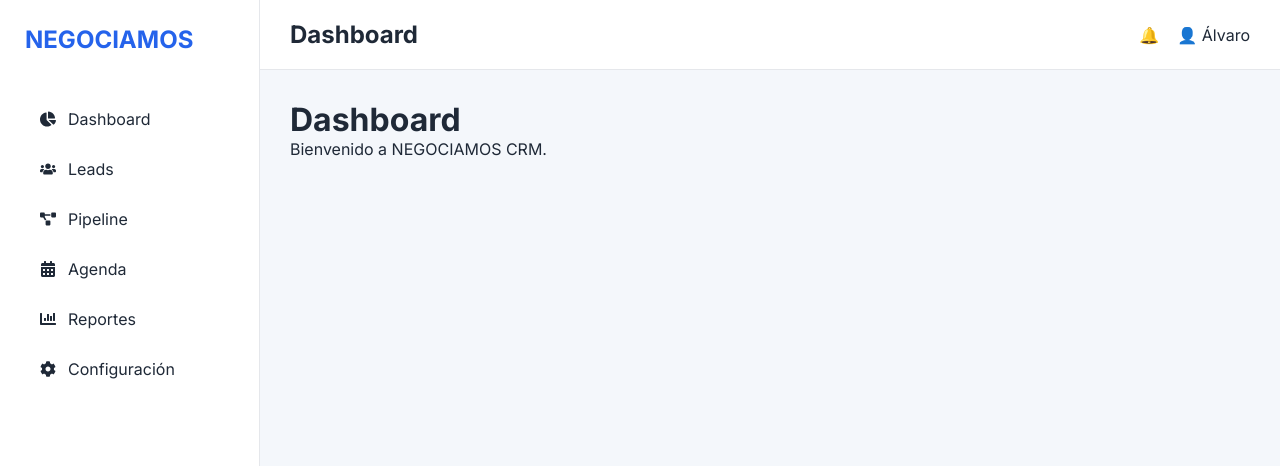
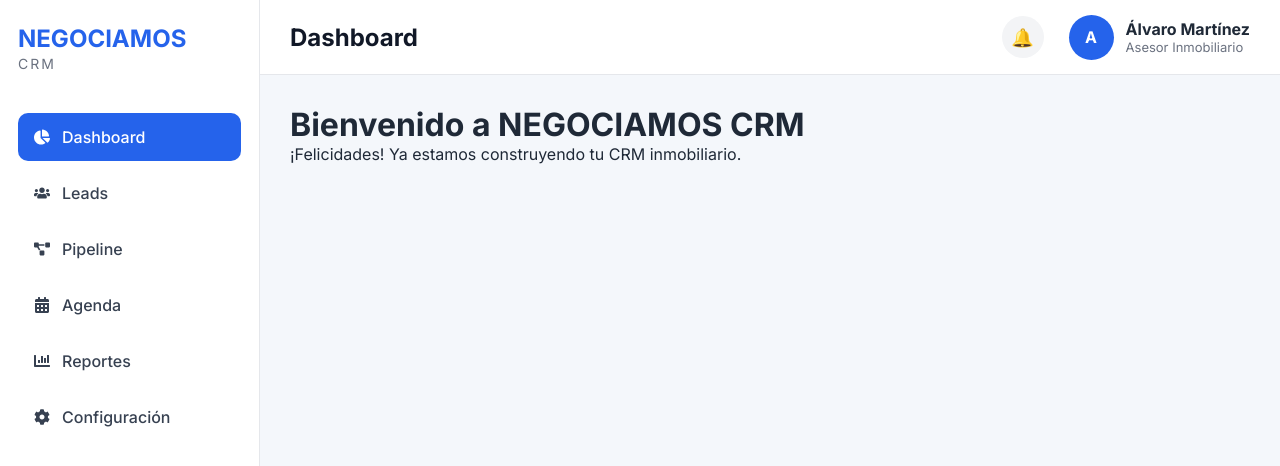
Before and after one commit to AMartinezSanchez/negociamos-crm, a React (Vite) app: page / in a window 1280 px wide. Shown: the top 466 px of the page. Built offline with nearby package versions, Linux system fonts and the light colour scheme.

Commit message:
Version 0.3 - Layout (Sidebar + Header + MainLayout)

```diff
--- a/src/components/Header/Header.css
+++ b/src/components/Header/Header.css
@@ -1,9 +1,70 @@
-.header{
-    height:70px;
-    background:white;
-    display:flex;
-    justify-content:space-between;
-    align-items:center;
-    padding:0 30px;
-    border-bottom:1px solid #E5E7EB;
+.header {
+  height: 75px;
+  background: white;
+  border-bottom: 1px solid #e5e7eb;
+
+  display: flex;
+  justify-content: space-between;
+  align-items: center;
+
+  padding: 0 30px;
 }
+
+.header h1 {
+  font-size: 24px;
+  color: #111827;
+}
+
+.header-right {
+  display: flex;
+  align-items: center;
+  gap: 25px;
+}
+
+.notification-btn {
+  width: 42px;
+  height: 42px;
+
+  border: none;
+  border-radius: 50%;
+
+  background: #f3f4f6;
+
+  cursor: pointer;
+
+  font-size: 18px;
+
+  transition: 0.3s;
+}
+
+.notification-btn:hover {
+  background: #2563eb;
+  color: white;
+}
+
+.user-info {
+  display: flex;
+  align-items: center;
+  gap: 12px;
+}
+
+.avatar {
+  width: 45px;
+  height: 45px;
+
+  border-radius: 50%;
+
+  background: #2563eb;
+  color: white;
+
+  display: flex;
+  justify-content: center;
+  align-items: center;
+
+  font-weight: bold;
+}
+
+.user-info p {
+  color: #6b7280;
+  font-size: 13px;
+}
--- a/src/components/Header/Header.jsx
+++ b/src/components/Header/Header.jsx
@@ -3,10 +3,21 @@ import "./Header.css";
 function Header() {
   return (
     <header className="header">
-      <h2>Dashboard</h2>
+      <div className="header-left">
+        <h1>Dashboard</h1>
+      </div>
 
-      <div>
-        🔔 &nbsp;&nbsp; 👤 Álvaro
+      <div className="header-right">
+        <button className="notification-btn">🔔</button>
+
+        <div className="user-info">
+          <div className="avatar">A</div>
+
+          <div>
+            <strong>Álvaro Martínez</strong>
+            <p>Asesor Inmobiliario</p>
+          </div>
+        </div>
       </div>
     </header>
   );
--- a/src/components/Sidebar/Sidebar.css
+++ b/src/components/Sidebar/Sidebar.css
@@ -1,33 +1,55 @@
-.sidebar{
-    width:260px;
-    background:white;
-    border-right:1px solid #E5E7EB;
-    padding:25px;
-    min-height:100vh;
+.sidebar {
+  width: 260px;
+  min-height: 100vh;
+  background: #ffffff;
+  border-right: 1px solid #e5e7eb;
+  display: flex;
+  flex-direction: column;
+  padding: 24px 18px;
 }
 
-.logo{
-    color:#2563EB;
-    font-size:24px;
-    font-weight:bold;
-    margin-bottom:40px;
+.logo {
+  margin-bottom: 40px;
 }
 
-.menu{
-    list-style:none;
-    padding:0;
+.logo h2 {
+  color: #2563eb;
+  font-size: 24px;
+  font-weight: 700;
 }
 
-.menu li{
-    display:flex;
-    align-items:center;
-    gap:12px;
-    padding:15px;
-    border-radius:10px;
-    cursor:pointer;
-    transition:.3s;
+.logo span {
+  color: #6b7280;
+  font-size: 14px;
+  letter-spacing: 2px;
 }
 
-.menu li:hover{
-    background:#EFF6FF;
+.menu {
+  list-style: none;
 }
+
+.menu li {
+  margin-bottom: 8px;
+}
+
+.menu-link {
+  display: flex;
+  align-items: center;
+  gap: 12px;
+  padding: 14px 16px;
+  border-radius: 10px;
+  color: #374151;
+  text-decoration: none;
+  transition: 0.25s;
+  font-weight: 500;
+}
+
+.menu-link:hover {
+  background: #eff6ff;
+  color: #2563eb;
+}
+
+.menu-link.active {
+  background: #2563eb;
+  color: white;
+}
--- a/src/components/Sidebar/sidebar.jsx
+++ b/src/components/Sidebar/sidebar.jsx
@@ -1,5 +1,4 @@
-import "./Sidebar.css";
-
+import { NavLink } from "react-router-dom";
 import {
   FaChartPie,
   FaUsers,
@@ -9,28 +8,42 @@ import {
   FaCog,
 } from "react-icons/fa";
 
-const menu = [
-  { icon: <FaChartPie />, text: "Dashboard" },
-  { icon: <FaUsers />, text: "Leads" },
-  { icon: <FaProjectDiagram />, text: "Pipeline" },
-  { icon: <FaCalendarAlt />, text: "Agenda" },
-  { icon: <FaChartBar />, text: "Reportes" },
-  { icon: <FaCog />, text: "Configuración" },
+import "./Sidebar.css";
+
+const menuItems = [
+  { text: "Dashboard", icon: <FaChartPie />, path: "/" },
+  { text: "Leads", icon: <FaUsers />, path: "/leads" },
+  { text: "Pipeline", icon: <FaProjectDiagram />, path: "/pipeline" },
+  { text: "Agenda", icon: <FaCalendarAlt />, path: "/agenda" },
+  { text: "Reportes", icon: <FaChartBar />, path: "/reportes" },
+  { text: "Configuración", icon: <FaCog />, path: "/configuracion" },
 ];
 
 function Sidebar() {
   return (
     <aside className="sidebar">
-      <h2 className="logo">NEGOCIAMOS</h2>
+      <div className="logo">
+        <h2>NEGOCIAMOS</h2>
+        <span>CRM</span>
+      </div>
 
+      <nav>
         <ul className="menu">
-        {menu.map((item, index) => (
-          <li key={index}>
+          {menuItems.map((item) => (
+            <li key={item.path}>
+              <NavLink
+                to={item.path}
+                className={({ isActive }) =>
+                  isActive ? "menu-link active" : "menu-link"
+                }
+              >
                 {item.icon}
                 <span>{item.text}</span>
+              </NavLink>
             </li>
           ))}
         </ul>
+      </nav>
     </aside>
   );
 }
--- a/src/layouts/MainLayout/MainLayout.css
+++ b/src/layouts/MainLayout/MainLayout.css
@@ -1,15 +1,16 @@
-.layout{
-    display:flex;
-    min-height:100vh;
-    background:#F4F7FB;
+.layout {
+  display: flex;
+  min-height: 100vh;
+  background: #f4f7fb;
 }
 
-.content{
-    flex:1;
-    display:flex;
-    flex-direction:column;
+.content {
+  flex: 1;
+  display: flex;
+  flex-direction: column;
 }
 
-.main{
-    padding:30px;
+.main-content {
+  flex: 1;
+  padding: 30px;
 }
--- a/src/layouts/MainLayout/MainLayout.jsx
+++ b/src/layouts/MainLayout/MainLayout.jsx
@@ -10,7 +10,7 @@ function MainLayout({ children }) {
       <div className="content">
         <Header />
 
-        <main className="main">
+        <main className="main-content">
           {children}
         </main>
       </div>
--- a/src/pages/dashboard/dashboard.jsx
+++ b/src/pages/dashboard/dashboard.jsx
@@ -3,8 +3,11 @@ import MainLayout from "../../layouts/MainLayout/MainLayout";
 function Dashboard() {
   return (
     <MainLayout>
-      <h1>Dashboard</h1>
-      <p>Bienvenido a NEGOCIAMOS CRM.</p>
+      <h1>Bienvenido a NEGOCIAMOS CRM</h1>
+
+      <p>
+        ¡Felicidades! Ya estamos construyendo tu CRM inmobiliario.
+      </p>
     </MainLayout>
   );
 }
```
Lines whose indentation alone changed are shown as unchanged.
